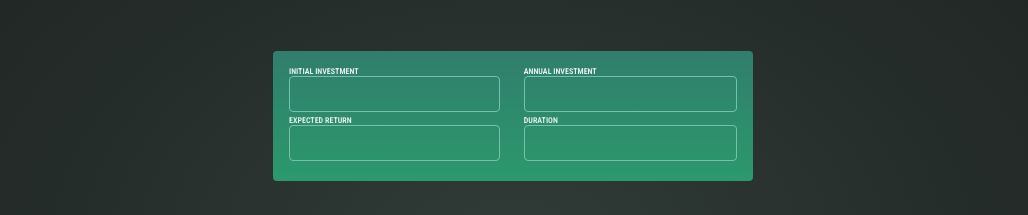
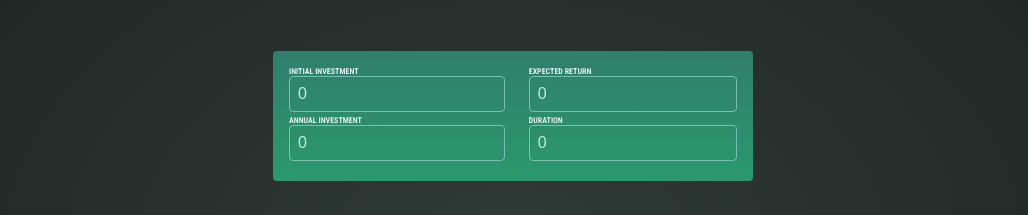
Before and after one commit to trengle/React-Investment-Calculator, a React (Vite) app: page / in a window 1280 px wide. Shown: the part 175-390 px from the top of the page, without its empty margins (127-1155 px from the left). Built offline with nearby package versions, Linux system fonts and the light colour scheme.

Commit message:
rm old useState from InputDashboard, add value prop and passed id/val to onChange instead of deriving those from the event object in the event handler func, replaced repetitive Number() functions with single unary operator in event handler func

```diff
--- a/src/App.jsx
+++ b/src/App.jsx
@@ -4,10 +4,10 @@ import InputDashboard from "./components/InputDashboard";
 import DataDisplay from "./components/DataDisplay";
 
 const INITIAL_INPUTS = {
-    initialInvestment: null,
-    annualInvestment: null,
-    expectedReturn: null,
-    duration: null
+    initialInvestment: 0,
+    annualInvestment: 0,
+    expectedReturn: 0,
+    duration: 0
 };
 
 function App() {
--- a/src/components/DataDisplay.jsx
+++ b/src/components/DataDisplay.jsx
@@ -22,8 +22,8 @@ export default function DataDisplay({ inputs, ...props }) {
 
             {derivedData.length > 0 && (
             <tbody>
-                {derivedData.map((item, index) =>
-                        <tr key={index}>
+                {derivedData.map((item) =>
+                        <tr key={item["year"]}>
                             <td>{item["year"]}</td>
                             <td>{smartMoneyFormat(item["valueEndOfYear"])}</td>
                             <td>{smartMoneyFormat(item["interest"])}</td>
--- a/src/components/Header.jsx
+++ b/src/components/Header.jsx
@@ -1,7 +1,7 @@
 export default function Header() {
     return (
         <header id="header">
-            <img id="header img" src="./investment-calculator-logo.png"/>
+            <img src="./investment-calculator-logo.png" alt="logo"/>
             <h1>Investment Calculator</h1>
         </header>
     )
--- a/src/components/InputDashboard.jsx
+++ b/src/components/InputDashboard.jsx
@@ -1,15 +1,11 @@
-import { useState } from "react";
 import InputField from "./InputField.jsx";
 
 export default function InputDashboard({ inputs, setInputs, ...props }) {
 
-    function handleChange(e) {
-        let curId = e.target.id;
-        let newVal = Number(e.target.value);
-
+    function handleChange(id, val) {
         setInputs(inputs => ({
                 ...inputs,
-                [curId]: newVal
+                [id]: +val
         }));
     };
 
@@ -19,24 +15,28 @@ export default function InputDashboard({ inputs, setInputs, ...props }) {
                 <InputField
                     id="initialInvestment"
                     title="Initial Investment"
-                    onChange={handleChange}
+                    value={inputs["initialInvestment"]}
+                    onChange={(e) => handleChange(e.target.id, e.target.value)}
                 />
                 <InputField
-                    id="expectedReturn"
-                    title="Expected Return"
-                    onChange={handleChange}
+                    id="annualInvestment"
+                    title="Annual Investment"
+                    value={inputs["annualInvestment"]}
+                    onChange={(e) => handleChange(e.target.id, e.target.value)}
                 />
             </span>
             <span id="bottom-inputs">
                 <InputField
-                    id="annualInvestment"
-                    title="Annual Investment"
-                    onChange={handleChange}
+                    id="expectedReturn"
+                    title="Expected Return"
+                    value={inputs["expectedReturn"]}
+                    onChange={(e) => handleChange(e.target.id, e.target.value)}
                 />
                 <InputField
                     id="duration"
                     title="Duration"
-                    onChange={handleChange}
+                    value={inputs["duration"]}
+                    onChange={(e) => handleChange(e.target.id, e.target.value)}
                 />
             </span>
         </div>
--- a/src/components/InputField.jsx
+++ b/src/components/InputField.jsx
@@ -1,12 +1,13 @@
-export default function InputField({ title, id, onChange, ...props }) {
-    console.log()
+export default function InputField({ title, id, value, onChange, ...props }) {
     return (
         <label>
             {title}
             <input
                 id={id}
+                value={value}
                 onChange={onChange}
                 type="number"
+                required
             />
         </label>
     )
```
